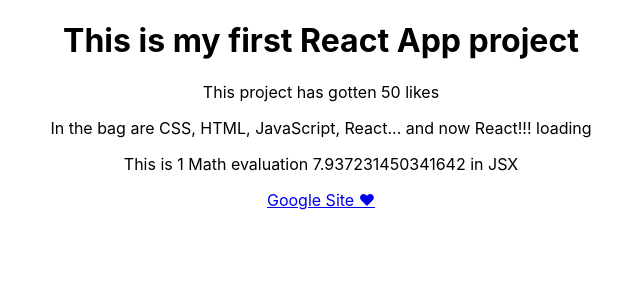
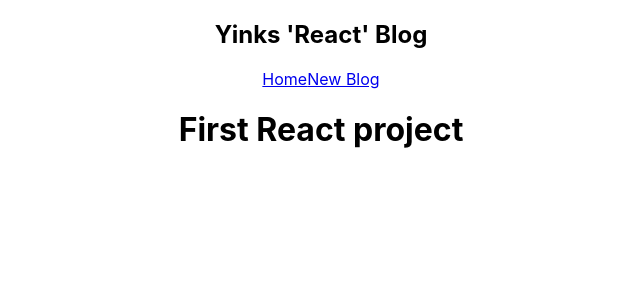
Before and after one commit to asyinka/react-blog, a React (Create React App) app: page / in a window 1280 px wide. Shown: the top 300 px of the page, without its empty margins (319-959 px from the left). Built offline with nearby package versions, Linux system fonts and the light colour scheme.

Commit message:
add NavBar

```diff
--- a/src/App.js
+++ b/src/App.js
@@ -1,26 +1,12 @@
 import "./App.css";
+import NavBar from "./NavBar";
 
 function App() {
-  let myTitle = `This is my first React App project`;
-  let likes = 50;
-  let myArr = ["CSS, ", "HTML, ", "JavaScript, ", "React..."];
-  const ggLink = "https://www.google.com";
-
-  //Reac doesnt accept Bolean and objects as variables
-
   return (
     <div className="App">
+      <NavBar></NavBar>
       <div className="content">
-        <h1> {myTitle} </h1>
-        <p> This project has gotten {likes} likes</p>
-        <p>In the bag are {myArr} and now React!!! loading</p>
-        <p>
-          This is {1} Math evaluation {Math.random() * 10} in JSX{" "}
-        </p>
-        <a href={ggLink} target="_blank" rel="noreferrer">
-          Google Site &#10084;
-        </a>
-        {/* //when adding link as variable remove the apostrophes */}
+        <h1> First React project </h1>
       </div>
     </div>
   );
--- /dev/null
+++ b/src/NavBar.js
@@ -0,0 +1,13 @@
+const NavBar = () => {
+  return (
+    <nav>
+      <h1>Yinks 'React' Blog</h1>
+      <div className="links">
+        <a href="/">Home</a>
+        <a href="/create">New Blog</a>
+      </div>
+    </nav>
+  );
+};
+
+export default NavBar;
```
